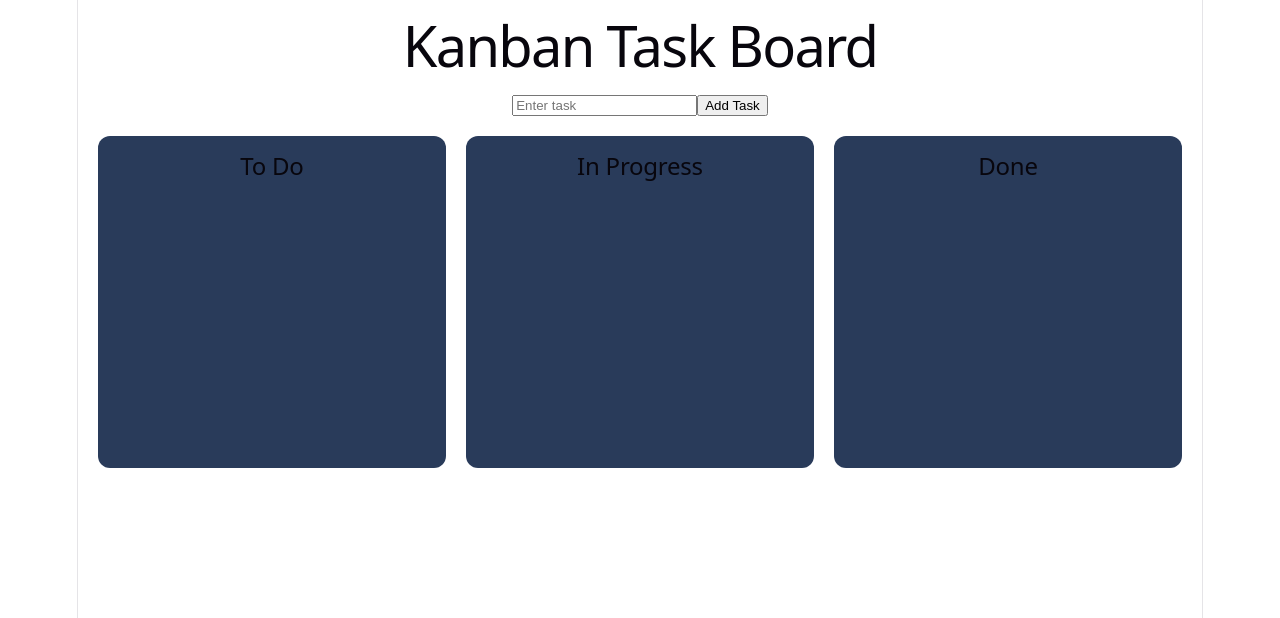
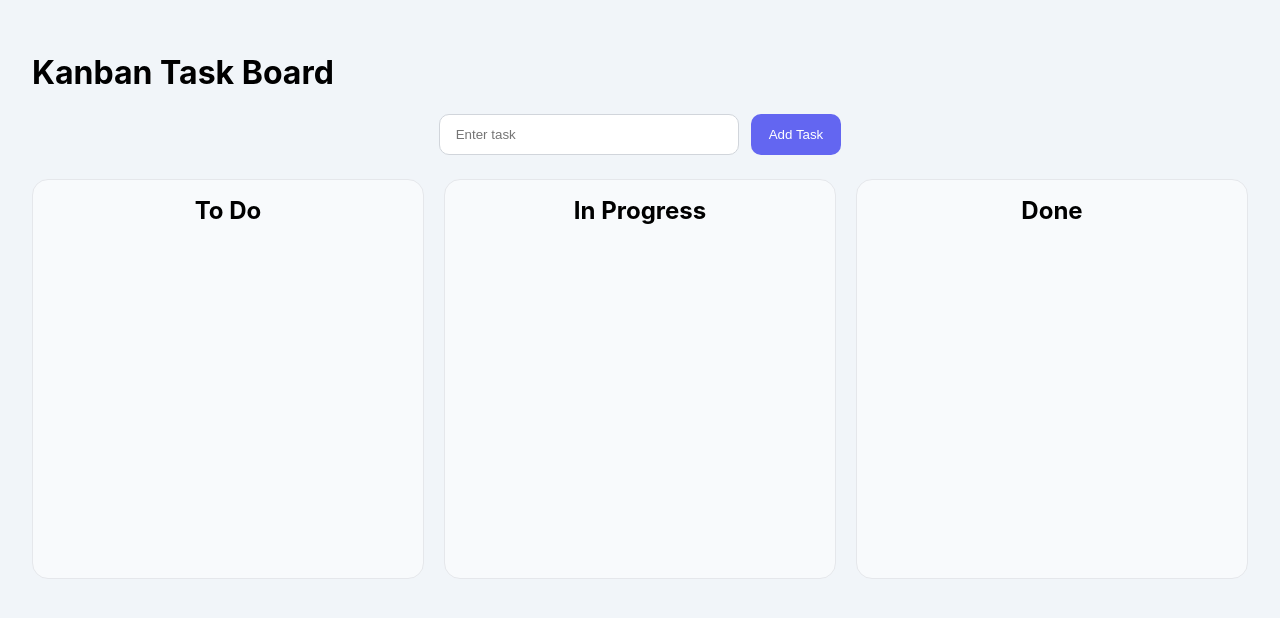
Before and after one commit to Aryan214G/prodesk-kanban-task-board, a React (Vite) app in the folder kanban-task-board/: page / in a window 1280 px wide. Shown: the top 618 px of the page. Built offline with nearby package versions, Linux system fonts and the light colour scheme.

Commit message:
Refactor CSS styles for improved layout and design consistency across components

```diff
--- a/kanban-task-board/src/App.css
+++ b/kanban-task-board/src/App.css
@@ -1,28 +1,61 @@
-.board {
-    display: flex;
-    gap: 20px;
-    padding: 20px;
+/* Board Layout */
+.app {
+
+    padding: 32px;
 }
 
+.board {
+
+    display: flex;
+
+    gap: 20px;
+
+    align-items: flex-start;
+
+    margin-top: 24px;
+}
+
+
+/* Columns */
+
 .column {
+
     flex: 1;
-    background: rgb(41, 59, 90);
-    border-radius: 12px;
+
+    background-color: #f8fafc;
+
+    border-radius: 16px;
+
     padding: 16px;
-    min-height: 300px;
+
+    min-height: 400px;
+
+    border: 1px solid #e5e7eb;
 }
+
+.column h2 {
+
+    margin-top: 0;
+
+    margin-bottom: 16px;
+
+    text-align: center;
+}
+
+
+/* Task Card */
 
 .task-card {
 
     background-color: white;
-
-    border: 1px solid #e5e7eb;
 
     border-radius: 12px;
 
     padding: 12px;
 
     margin-bottom: 12px;
+
+    border: 1px solid #e5e7eb;
 
     box-shadow:
         0px 2px 6px rgba(0,0,0,0.05);
@@ -31,5 +64,116 @@
 
     flex-direction: column;
 
-    gap: 10px;
+    gap: 12px;
 }
+
+.task-card p {
+
+    margin: 0;
+
+    font-size: 0.95rem;
+
+    line-height: 1.4;
+
+    word-break: break-word;
+}
+
+
+/* Button Container */
+
+.task-actions {
+
+    display: flex;
+
+    flex-wrap: wrap;
+
+    gap: 8px;
+}
+
+.task-form {
+
+    display: flex;
+
+    justify-content: center;
+    gap: 12px;
+
+    margin-bottom: 24px;
+}
+
+.task-form input {
+
+    width: 300px;
+
+    padding: 12px 16px;
+
+    border: 1px solid #d1d5db;
+
+    border-radius: 10px;
+}
+
+.task-form input:focus {
+
+    border-color: #6366f1;
+
+    box-shadow:
+        0 0 0 4px
+        rgba(99,102,241,0.15);
+}
+
+.task-form button {
+
+    border: none;
+
+    border-radius: 10px;
+
+    padding: 12px 18px;
+
+    background-color: #6366f1;
+
+    color: white;
+
+    font-weight: 500;
+
+    cursor: pointer;
+
+    transition: 0.2s;
+}
+
+.task-form button:hover {
+
+    opacity: 0.9;
+}
+
+/* Buttons */
+
+.task-actions button {
+
+    border: none;
+
+    border-radius: 8px;
+
+    padding: 8px 12px;
+
+    cursor: pointer;
+
+    background-color: #6366f1;
+
+    color: white;
+
+    font-size: 0.85rem;
+
+    transition: 0.2s;
+}
+
+.task-actions button:hover {
+
+    opacity: 0.9;
+}
+
+
+/* Delete Button */
+
+.task-actions button:last-child {
+
+    background-color: #ef4444;
+}
--- a/kanban-task-board/src/App.jsx
+++ b/kanban-task-board/src/App.jsx
@@ -43,7 +43,7 @@ function App() {
 }
 
     return (
-        <div>
+        <div className="app">
 
             <h1>Kanban Task Board</h1>
 
--- a/kanban-task-board/src/components/AddTaskForm.jsx
+++ b/kanban-task-board/src/components/AddTaskForm.jsx
@@ -26,7 +26,7 @@ function AddTaskForm({
     }
 
     return (
-        <div>
+        <div className="task-form">
 
             <input
                 type="text"
--- a/kanban-task-board/src/index.css
+++ b/kanban-task-board/src/index.css
@@ -1,111 +1,20 @@
-:root {
-  --text: #6b6375;
-  --text-h: #08060d;
-  --bg: #fff;
-  --border: #e5e4e7;
-  --code-bg: #f4f3ec;
-  --accent: #aa3bff;
-  --accent-bg: rgba(170, 59, 255, 0.1);
-  --accent-border: rgba(170, 59, 255, 0.5);
-  --social-bg: rgba(244, 243, 236, 0.5);
-  --shadow:
-    rgba(0, 0, 0, 0.1) 0 10px 15px -3px, rgba(0, 0, 0, 0.05) 0 4px 6px -2px;
-
-  --sans: system-ui, 'Segoe UI', Roboto, sans-serif;
-  --heading: system-ui, 'Segoe UI', Roboto, sans-serif;
-  --mono: ui-monospace, Consolas, monospace;
-
-  font: 18px/145% var(--sans);
-  letter-spacing: 0.18px;
-  color-scheme: light dark;
-  color: var(--text);
-  background: var(--bg);
-  font-synthesis: none;
-  text-rendering: optimizeLegibility;
-  -webkit-font-smoothing: antialiased;
-  -moz-osx-font-smoothing: grayscale;
-
-  @media (max-width: 1024px) {
-    font-size: 16px;
-  }
-}
-
-@media (prefers-color-scheme: dark) {
-  :root {
-    --text: #9ca3af;
-    --text-h: #f3f4f6;
-    --bg: #16171d;
-    --border: #2e303a;
-    --code-bg: #1f2028;
-    --accent: #c084fc;
-    --accent-bg: rgba(192, 132, 252, 0.15);
-    --accent-border: rgba(192, 132, 252, 0.5);
-    --social-bg: rgba(47, 48, 58, 0.5);
-    --shadow:
-      rgba(0, 0, 0, 0.4) 0 10px 15px -3px, rgba(0, 0, 0, 0.25) 0 4px 6px -2px;
-  }
-
-  #social .button-icon {
-    filter: invert(1) brightness(2);
-  }
+* {
+    box-sizing: border-box;
 }
 
 body {
-  margin: 0;
+
+    margin: 0;
+
+    font-family:
+        Inter,
+        system-ui,
+        sans-serif;
+
+    background-color: #f1f5f9;
 }
 
 #root {
-  width: 1126px;
-  max-width: 100%;
-  margin: 0 auto;
-  text-align: center;
-  border-inline: 1px solid var(--border);
-  min-height: 100svh;
-  display: flex;
-  flex-direction: column;
-  box-sizing: border-box;
+
+    min-height: 100vh;
 }
-
-h1,
-h2 {
-  font-family: var(--heading);
-  font-weight: 500;
-  color: var(--text-h);
-}
-
-h1 {
-  font-size: 56px;
-  letter-spacing: -1.68px;
-  margin: 32px 0;
-  @media (max-width: 1024px) {
-    font-size: 36px;
-    margin: 20px 0;
-  }
-}
-h2 {
-  font-size: 24px;
-  line-height: 118%;
-  letter-spacing: -0.24px;
-  margin: 0 0 8px;
-  @media (max-width: 1024px) {
-    font-size: 20px;
-  }
-}
-p {
-  margin: 0;
-}
-
-code,
-.counter {
-  font-family: var(--mono);
-  display: inline-flex;
-  border-radius: 4px;
-  color: var(--text-h);
-}
-
-code {
-  font-size: 15px;
-  line-height: 135%;
-  padding: 4px 8px;
-  background: var(--code-bg);
-}
```
